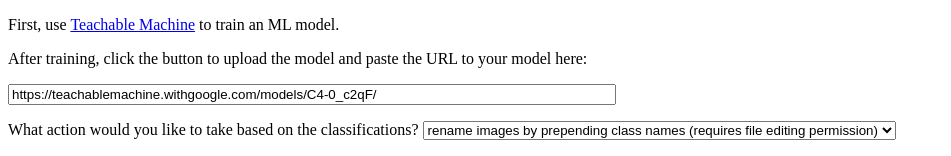
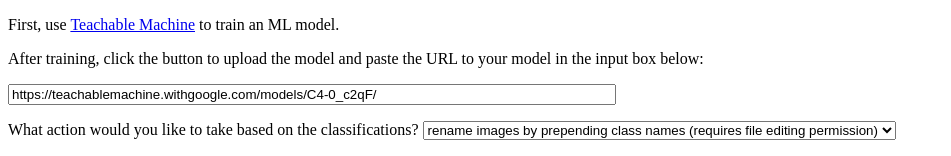
Before and after one commit to josephrocca/classifier-based-renamer, a plain HTML site: page index.html in a window 1280 px wide. Shown: the top 156 px of the page, without its empty margins (0-951 px from the left). Drawn offline with Linux system fonts and the light colour scheme.

Commit message:
Update index.html

```diff
--- a/index.html
+++ b/index.html
@@ -10,7 +10,7 @@
   <script src="https://cdn.jsdelivr.net/npm/@teachablemachine/image@0.8/dist/teachablemachine-image.min.js"></script>
 
   <p>First, use <a href="https://teachablemachine.withgoogle.com/" target="_blank">Teachable Machine</a> to train an ML model.</p>
-  <p>After training, click the button to upload the model and paste the URL to your model here:</p>
+  <p>After training, click the button to upload the model and paste the URL to your model in the input box below:</p>
   <p><input id="modelUrlEl" style="width:600px;" value="https://teachablemachine.withgoogle.com/models/C4-0_c2qF/"></p>
   <p>
     What action would you like to take based on the classifications?
```
